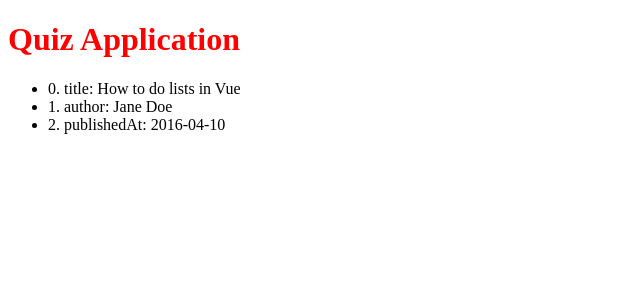
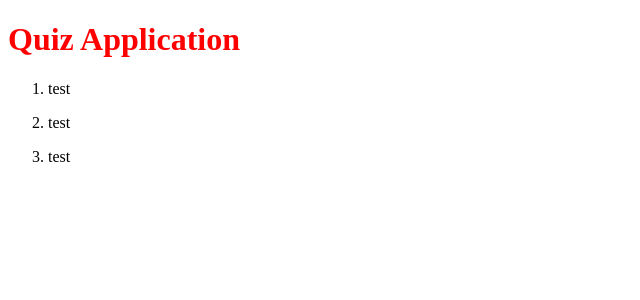
Before and after one commit to Derek-Cruz/snowjoe-frontend, a Vue app in the folder vue-project/: page / in a window 1280 px wide. Shown: the top 300 px of the page, without its empty margins (0-640 px from the left). Built offline with nearby package versions, Linux system fonts and the light colour scheme.

Commit message:
working on assessment still.

```diff
--- a/vue-project/src/components/Test-list.vue
+++ b/vue-project/src/components/Test-list.vue
@@ -1,17 +1,40 @@
-<script setup>
-import { reactive } from 'vue'
+<template>
+  <div id="app">
+    <ol>
+      <li v-for="(question) of users" :key=question.id>
+         <div>
+           <div>
+             <p>test</p>
+           </div>
+         </div>
+      </li>
+    </ol>
+  </div>
+</template>
 
-const myObject = reactive({
-  title: 'How to do lists in Vue',
-  author: 'Jane Doe',
-  publishedAt: '2016-04-10'
-})
+<script>
+  import usersData from "../../users.json";
+
+  export default {
+    data() {
+      return {
+        users: usersData,
+      };
+    },
+
+
+  methods: {
+     increment() {
+       this.users
+     }
+   },
+
+  mounted() {
+     console.log(`Testing ${this.users}.`)
+   }
+ }
 </script>
 
-<template>
-	<ul>
-   <li v-for="(value, key, index) in myObject">
-    {{ index }}. {{ key }}: {{ value }}
-   </li>
-  </ul>
-</template>
+<!-- <style>
+ li
+</style> -->
--- /dev/null
+++ b/vue-project/users.json
@@ -0,0 +1,33 @@
+[
+  {
+    "id": 1,
+    "question": "Who invented JavaScript?",
+    "answers": {
+      "a": "Douglas Crockford",
+      "b": "Sheryl Sandberg",
+      "c": "Brendan Eich"
+    },
+    "correctAnswer": "c"
+  },
+  {
+    "id": 2,
+    "question": "Which one of these is a JavaScript package manager?",
+    "answers": {
+      "a": "Node.js",
+      "b": "TypeScript",
+      "c": "npm"
+    },
+    "correctAnswer": "c"
+  },
+  {
+    "id": 3,
+    "question": "Which tool can you use to ensure code quality?",
+    "answers": {
+      "a": "Angular",
+      "b": "jQuery",
+      "c": "RequireJS",
+      "d": "ESLint"
+    },
+    "correctAnswer": "d"
+  }
+]
```
